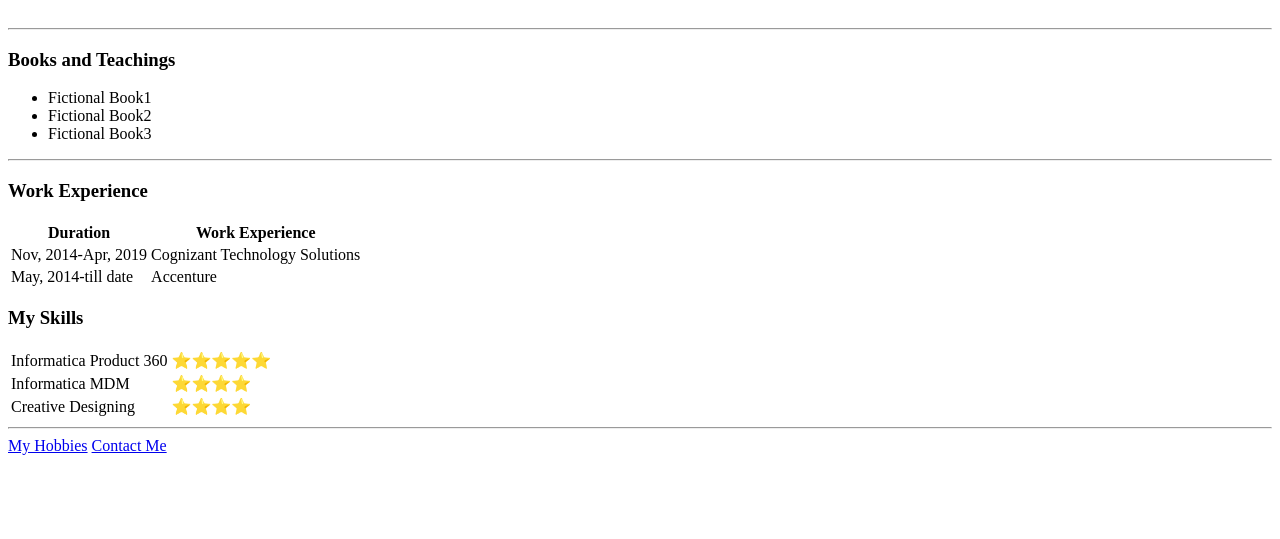
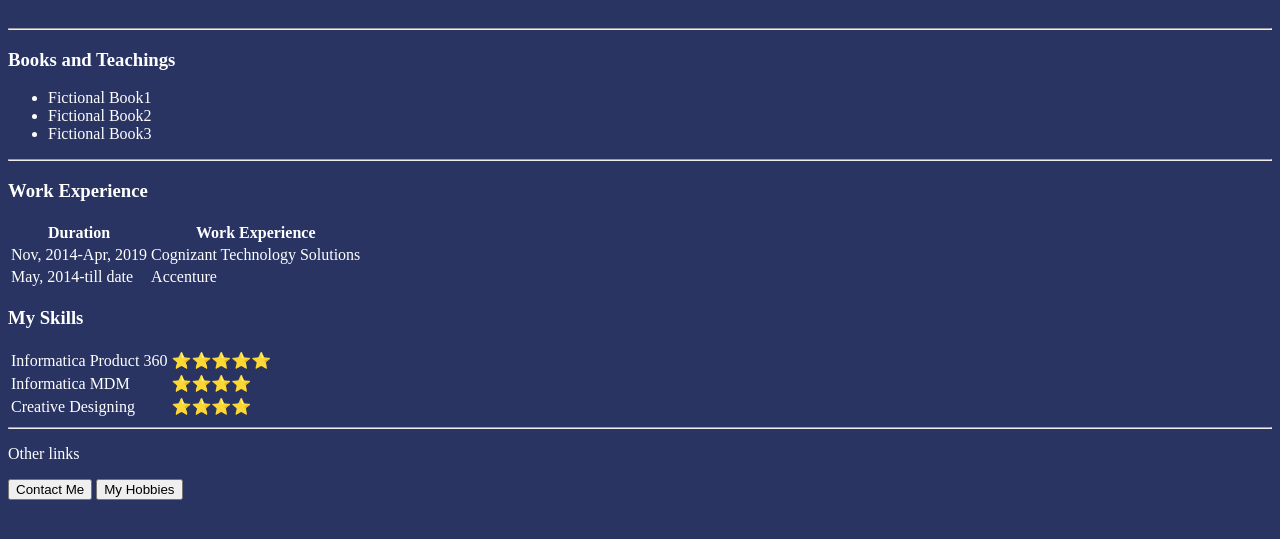
Before and after one commit to abhinav2uin/cv, a plain HTML site: page index.html in a window 1280 px wide. Shown: the part 195-734 px from the top of the page. Drawn offline with Linux system fonts and the light colour scheme.

Commit message:
updating design and adding forms in index

```diff
--- a/index.html
+++ b/index.html
@@ -3,6 +3,12 @@
   <head>
     <meta charset="utf-8">
     <title>Abhinav Profile</title>
+    <style>
+      body {
+        background-color: #293462;
+        color: white;
+      }
+    </style>
   </head>
   <body>
     <table cellspacing="15">
@@ -56,7 +62,12 @@
       </tr>
     </table>
     <hr>
-    <a href="myHobbies.html">My Hobbies</a>
-    <a href="ContactMe.html">Contact Me</a>
+    <p>Other links</p>
+    <form action="#" method="post">
+      <input type="submit" formaction="ContactMe.html"value="Contact Me">
+      <input type="submit" formaction="myHobbies.html"value="My Hobbies">
+    </form>
+    <!-- <a href="myHobbies.html">My Hobbies</a>
+    <a href="ContactMe.html">Contact Me</a> -->
   </body>
 </html>
```
